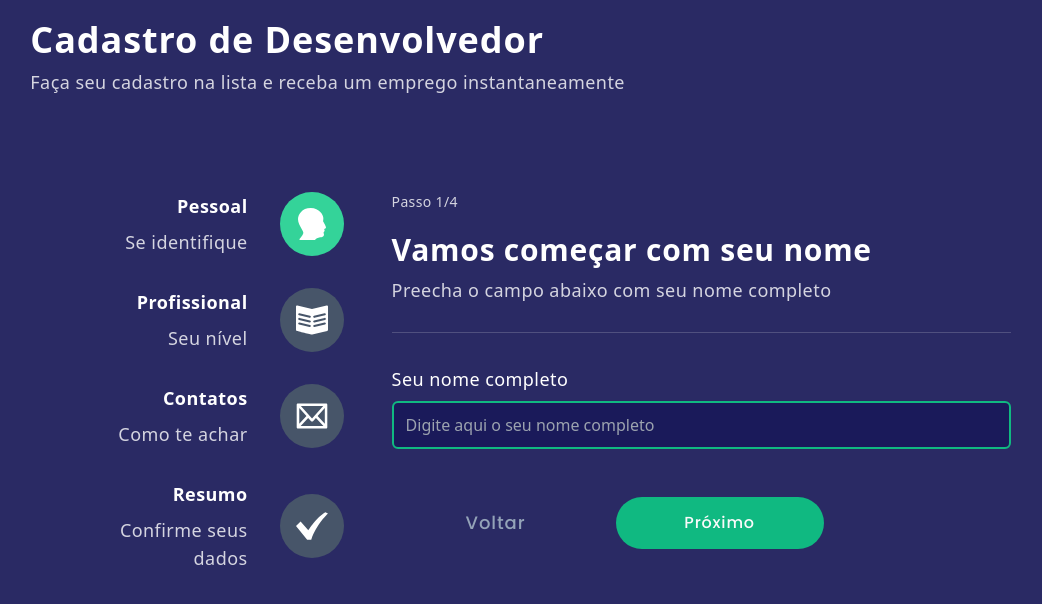
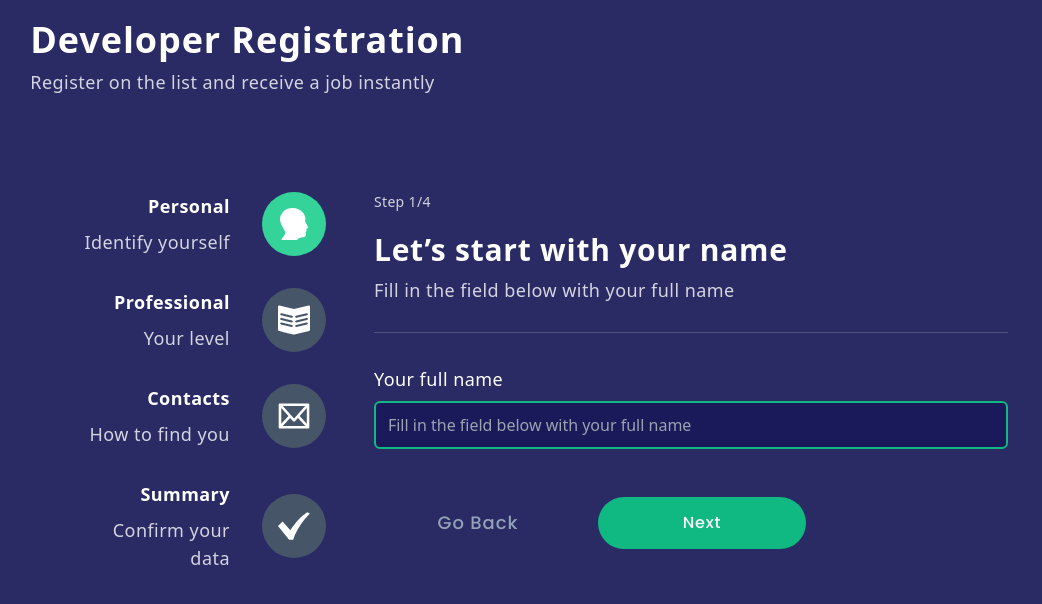
Before and after one commit to thalya-codes/multi-step-form, a React (Create React App) app: page / in a window 1280 px wide. Shown: the top 604 px of the page, without its empty margins (23-1065 px from the left). Built offline with nearby package versions, Linux system fonts and the light colour scheme.

Commit message:
feat: altera textos por termos

```diff
--- a/src/components/Wizard/index.tsx
+++ b/src/components/Wizard/index.tsx
@@ -7,9 +7,11 @@ import { TFieldNamesToValidate } from "../../interfaces/IUseValidation";
 import { IFieldNamesByStep } from "../../interfaces/IFieldNamesByStep";
 import confetti from "canvas-confetti";
 import { useNavigate } from "react-router-dom";
+import { useTranslation } from "react-i18next";
 
 export function Wizard({ steps }: IWizardProps) {
     const { formValues, activeStep, setActiveStep, validateField } = useFormContext();
+    const { t: translation } = useTranslation();
     const StepContent = steps[activeStep - 1].content;
     const navigate = useNavigate();
 
@@ -63,12 +65,23 @@ export function Wizard({ steps }: IWizardProps) {
                 {<StepContent activeStep={activeStep}/>}
 
                 <div className="flex gap-4 md:flex-col">
-                    <Button onClickFunc={handlePrevStep} disabled={activeStep === 1}>Voltar</Button>
+                    <Button onClickFunc={handlePrevStep} disabled={activeStep === 1}>
+                        {translation("general.Go Back")}
+                    </Button>
 
                     {
                         activeStep === 4 ?
-                          <Button onClickFunc={completeRegister} hasBackground>Concluir cadastro</Button> //submit form
-                        : <Button onClickFunc={handleNextStep} disabled={activeStep === 4} hasBackground>Próximo</Button>
+                          <Button onClickFunc={completeRegister} hasBackground>
+                            {translation("general.Complete registration")}
+                          </Button>
+
+                        : <Button
+                            onClickFunc={handleNextStep}
+                            disabled={activeStep === 4}
+                            hasBackground
+                          >
+                            {translation("general.Next")}
+                          </Button>
                     }
                 </div>
             </div>
--- a/src/components/WzStepContent/StepContacts.tsx
+++ b/src/components/WzStepContent/StepContacts.tsx
@@ -1,27 +1,29 @@
 import { useFormContext } from "../../context/FormContext";
 import { FormGroup } from "../FormGroup";
 import { WzStepContentHeader } from "../WzStepContentHeader";
+import { useTranslation } from "react-i18next";
 
 export function StepContacts() {
   const { firstName } = useFormContext();
+  const { t: translation } = useTranslation();
 
    return (
     <div className="w-full">
       <WzStepContentHeader
-        title={`Legal ${firstName}, onde te achamos?`}
-        subTitle="Preencha com seus contados para conseguirmos entrar em contato"
+        title={translation("Cool {{developerFirstName}}, where do we find you?", { developerFirstName: firstName })}
+        subTitle={translation("steps.Fill in the fields below with your contacts")}
       />
 
       <div className="flex flex-col gap-5">
         <FormGroup
-          label="Qual é seu e-mail?"
+          label={translation("steps.What is your email address?")}
           placeholder="email@email.com"
           inputId="form-group--email"
           inputType="email"
           name="email"
         />
         <FormGroup
-          label="Qual seu GitHub?"
+          label={translation("steps.What is your GitHub?")}
           inputId="form-group--github"
           name="github"
         />
--- a/src/components/WzStepContent/StepPersonalInfos.tsx
+++ b/src/components/WzStepContent/StepPersonalInfos.tsx
@@ -1,17 +1,20 @@
+import { useTranslation } from "react-i18next";
 import { FormGroup } from "../FormGroup";
 import  {WzStepContentHeader}  from "../WzStepContentHeader";
 
 export function StepPersonalInfos() {
+  const { t: translation } = useTranslation();
+
   return (
     <div className="w-full">
       <WzStepContentHeader
-        title="Vamos começar com seu nome"
-        subTitle="Preecha o campo abaixo com seu nome completo"
+        title={translation("steps.Let’s start with your name")}
+        subTitle={translation("steps.Fill in the field below with your full name")}
       />
 
       <FormGroup
-        label="Seu nome completo"
-        placeholder="Digite aqui o seu nome completo"
+        label={translation("steps.Your full name")}
+        placeholder={translation("steps.Fill in the field below with your full name")}
         inputId="form-group--fullname"
         name="fullname"
       />
--- a/src/components/WzStepContent/StepProfessionalXP.tsx
+++ b/src/components/WzStepContent/StepProfessionalXP.tsx
@@ -1,16 +1,18 @@
+import { useTranslation } from "react-i18next";
 import { useFormContext } from "../../context/FormContext";
 import HeadingGroup from "../HeadingGroup";
 import Typography from "../Typography";
 import  { WzStepContentHeader } from "../WzStepContentHeader";
 
 export function StepProfessionalXP() {
+  const { t: translation } = useTranslation();
   const { firstName, formValues, setFormValues }  = useFormContext();
 
   return (
     <div className="w-full">
       <WzStepContentHeader
-        title={`${firstName}, o que melhor descreve você?`}
-        subTitle=" Escolha a opção que melhor condiz com seu estado atual, profissionalmente"
+        title={translation("steps.{{developerFirstName}}, what best describes you?", { developerFirstName: firstName })}
+        subTitle={translation("steps.Choose the option that best matches your current professional status")}
       />
 
       <div
@@ -22,7 +24,10 @@ export function StepProfessionalXP() {
           className="flex justify-center items-center rounded-full bg-secondary-blue p-2 text-xl h-14 w-14"
         >🥳</Typography>
 
-        <HeadingGroup title={{as: "h5", size: "sm", text: "Sou iniciante"}} subTitle={{as: "h6", text: "Comecei a programar há menos de 2 anos"}} />
+        <HeadingGroup
+          title={{as: "h5", size: "sm", text: translation("steps.I'm a beginner")}}
+          subTitle={{as: "h6", text: translation("steps.I started programming less than 2 years ago")}}
+        />
       </div>
 
       <div
@@ -35,8 +40,8 @@ export function StepProfessionalXP() {
         >😎</Typography>
 
         <HeadingGroup
-          title={{as: "h5", text: "Sou programador", size:"sm"}}
-          subTitle={{as: "h6", text: "Já programo há 2 anos ou mais"}}
+          title={{as: "h5", text: translation("steps.I'm a programmer"), size:"sm"}}
+          subTitle={{as: "h6", text: translation("steps.I’ve been programming for 2 years or more")}}
         />
       </div>
     </div>
--- a/src/components/WzStepContent/StepSummary.tsx
+++ b/src/components/WzStepContent/StepSummary.tsx
@@ -1,25 +1,34 @@
+import { useTranslation } from "react-i18next";
 import { useFormContext } from "../../context/FormContext"
 import Typography from "../Typography";
 import { WzStepContentHeader } from "../WzStepContentHeader";
 
 export function StepSummary() {
   const { formValues: { fullname, email, github, xp } } = useFormContext();
+  const { t: translation } = useTranslation();
 
   return (
     <div className="w-full flex flex-col">
       <WzStepContentHeader
-        title="Falta pouco para terminarnos seu cadastro  🤩"
-        subTitle="Revise os dados abaixo e se tiver tudo okay clique em 'concluir cadastro'"
+        title={translation("steps.We're almost done completing your registration 🤩")}
+        subTitle={translation("steps.Review the information below and, if everything is correct, click on 'Complete registration'.")}
       />
 
       <div className="mb-6">
-        <Typography as="p" weight="bold" size="md">Nome completo</Typography>
+        <Typography as="p" weight="bold" size="md">{translation("steps.Full name")}</Typography>
         <Typography as="p" size="sm">{fullname}</Typography>
       </div>
 
       <div className="mb-6">
-        <Typography as="p" weight="bold" size="md">Nível de experiência</Typography>
-        <Typography as="p" size="sm">{xp === 'beginner' ? 'Iniciante (menos de 2 anos)' : 'Programador (2 anos ou mais)'}</Typography>
+        <Typography as="p" weight="bold" size="md">{translation("steps.Experience level")}</Typography>
+        <Typography
+          as="p"
+          size="sm">
+            {xp === 'beginner'
+              ? translation("steps.Beginner (less than 2 years)")
+              : translation("steps.Programmer (2 years or more)")
+            }
+        </Typography>
       </div>
 
       <div className="mb-6">
--- a/src/components/WzStepContentHeader/index.tsx
+++ b/src/components/WzStepContentHeader/index.tsx
@@ -1,3 +1,4 @@
+import { useTranslation } from "react-i18next";
 import { useFormContext } from "../../context/FormContext";
 import { IWzStepContentHeaderProps } from "../../interfaces/IWzStepContentHeader";
 import HeadingGroup from "../HeadingGroup";
@@ -5,10 +6,15 @@ import Typography from "../Typography";
 
 export function WzStepContentHeader({ title, subTitle }: IWzStepContentHeaderProps) {
   const { activeStep } = useFormContext();
+  const { t: translation } = useTranslation();
 
   return (
     <div className="flex flex-col gap-5 md:w-[80vw]">
-      <Typography as="span" color="secondary" size="xs">Passo {activeStep}/4</Typography>
+      <Typography
+        as="span"
+        color="secondary"
+        size="xs">{translation("general.Step {{activeStep}}/4", { activeStep })}
+      </Typography>
 
       <HeadingGroup
         title={{as: "h3", size: "lg", text: title}}
--- a/src/hook/useValidation.ts
+++ b/src/hook/useValidation.ts
@@ -1,16 +1,18 @@
 import { useState } from "react";
 import { IFormErrors, IValidateFieldParams, IValidatePrevStepsParams, TFieldNamesToValidate } from "../interfaces/IUseValidation";
 import { initialValues } from "../context/initialValues";
-
-enum ErrorsMgs {
-  fullname =  "Por favor, insira o seu nome completo",
-  email =  "Formato de email inválido!",
-  github =  "O endereço informado está incompleto ou não é do GitHub!",
-  emptyField =  "O campo não pode ficar vazio!"
-};
+import { useTranslation } from "react-i18next";
 
 export function useValidation() {
   const [errors, setErrors] = useState<IFormErrors>(initialValues.errors);
+  const { t: translation } = useTranslation();
+
+  const ErrorsMgs ={
+    fullname: translation("steps.Please, enter your full name"),
+    email:  translation("steps.Email format is invalid!"),
+    github:  translation("steps.The given address is incomplete or not from GitHub!"),
+    emptyField:  translation("general.The field cannot be empty!")
+  };
 
   const validateField = ({ name, value }: IValidateFieldParams): boolean => {
     const isEmpty: boolean = value === "";
--- a/src/index.tsx
+++ b/src/index.tsx
@@ -3,10 +3,12 @@ import ReactDOM from 'react-dom/client';
 import "./global/index.scss";
 import { FormProvider } from './context/FormContext';
 import { Router } from './router';
+import './i18n/config';
 
 const root = ReactDOM.createRoot(
   document.getElementById('root') as HTMLElement
 );
+
 root.render(
   <React.StrictMode>
     <FormProvider>
--- a/src/pages/CompletedRegistration.tsx
+++ b/src/pages/CompletedRegistration.tsx
@@ -1,14 +1,35 @@
 import Typography from "../components/Typography";
 import { useEffect } from "react";
 import { IPageCompletedRegistrationProps } from "../interfaces/IPageCompletedRegistration";
+import { useTranslation } from "react-i18next";
 
-export default function CompletedRegistration({ pageTitle, setPageTitle }: IPageCompletedRegistrationProps) {
-    useEffect(() => { setPageTitle(`${pageTitle} - Cadastro concluído`) }, []);
+export default function CompletedRegistration({ pageTitle ,setPageTitle }: IPageCompletedRegistrationProps) {
+    const { t: translation } = useTranslation();
+
+    useEffect(() => {
+        setPageTitle(
+            translation(
+                "{{developerRegistration}} - Registration completed",
+                { developerRegistration: pageTitle }
+            )
+        );
+    }, []);
 
     return (
         <div className="flex flex-col justify-center items-center h-screen gap-4">
-            <Typography as="h1" size="xl">Seu cadastro foi realizado com sucesso!</Typography>
-            <Typography as="h3" size="md">Em breve você começará a receber vagas incríveis no seu e-mail.</Typography>
+            <Typography
+                as="h1"
+                size="xl"
+            >
+                {translation("general.Your registration was successful!")}
+            </Typography>
+
+            <Typography
+                as="h3"
+                size="md"
+            >
+                {translation("general.Soon you will start receiving amazing vacancies in your email.")}
+            </Typography>
         </div>
     );
 };
--- a/src/pages/Home.tsx
+++ b/src/pages/Home.tsx
@@ -10,21 +10,24 @@ import EmailIcon from "../assets/mail.svg";
 import CheckMark from "../assets/check-mark.svg";
 import HeadingGroup from "../components/HeadingGroup";
 import { StepSummary } from "../components/WzStepContent/StepSummary";
+import { useTranslation } from "react-i18next";
 
 export default function Home() {
+  const { t: translation } = useTranslation();
+
   const steps: IWzStepData[] = [
-    {title: "Pessoal", subTitle: "Se identifique" , stepNumber: 1,  icon: <ReactSVG src={ProfileIcon}/>, content: StepPersonalInfos},
-    {title: "Profissional", subTitle: "Seu nível" , stepNumber: 2,  icon: <ReactSVG src={BookIcon}/>, content: StepProfessionalXP},
-    {title: "Contatos", subTitle: "Como te achar" , stepNumber: 3,  icon: <ReactSVG src={EmailIcon}/>, content: StepContacts},
-    {title: "Resumo", subTitle: "Confirme seus dados" , stepNumber: 4,  icon: <ReactSVG src={CheckMark}/>, content: StepSummary}
+    {title: translation('general.Personal'), subTitle: translation('general.Identify yourself') , stepNumber: 1,  icon: <ReactSVG src={ProfileIcon}/>, content: StepPersonalInfos},
+    {title: translation("general.Professional"), subTitle: translation("general.Your level"), stepNumber: 2,  icon: <ReactSVG src={BookIcon}/>, content: StepProfessionalXP},
+    {title: translation("general.Contacts"), subTitle: translation("general.How to find you") , stepNumber: 3,  icon: <ReactSVG src={EmailIcon}/>, content: StepContacts},
+    {title: translation("general.Summary"), subTitle: translation("general.Confirm your data") , stepNumber: 4,  icon: <ReactSVG src={CheckMark}/>, content: StepSummary}
   ];
 
   return (
     <div className="flex flex-col gap-24 w-11/12 mt-5">
       <header>
         <HeadingGroup
-          title={{as: "h1", size: "xl", text: "Cadastro de Desenvolvedor"}}
-          subTitle={{as: "h2", text: "Faça seu cadastro na lista e receba um emprego instantaneamente"}}
+          title={{as: "h1", size: "xl", text: translation("general.Developer Registration")}}
+          subTitle={{as: "h2", text: translation("general.Register on the list and receive a job instantly")}}
         />
       </header>
 
--- a/src/router/index.tsx
+++ b/src/router/index.tsx
@@ -2,11 +2,15 @@ import { BrowserRouter, Routes, Route } from "react-router-dom";
 import Home from "../pages/Home";
 import CompletedRegistration from "../pages/CompletedRegistration";
 import { useState, useEffect } from "react";
+import { useTranslation } from "react-i18next";
 
 export function Router() {
-    const [pageTitle, setPageTitle] = useState<string>("Cadastro de desenvolvedor");
+    const { t: translation } = useTranslation();
+    const [pageTitle, setPageTitle] = useState<string>(translation("general.Developer Registration"));
 
-    useEffect(() => { document.title = pageTitle }, [pageTitle]);
+    useEffect(() => {
+        document.title = pageTitle;
+    }, [pageTitle]);
 
     return (
         <BrowserRouter>
```
